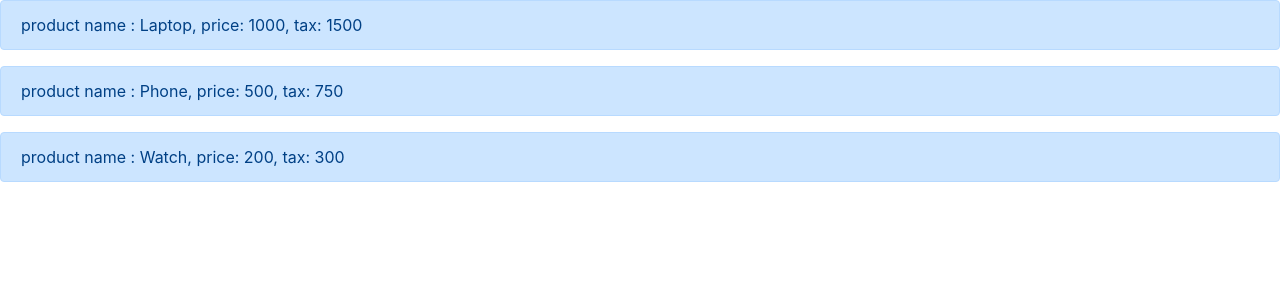
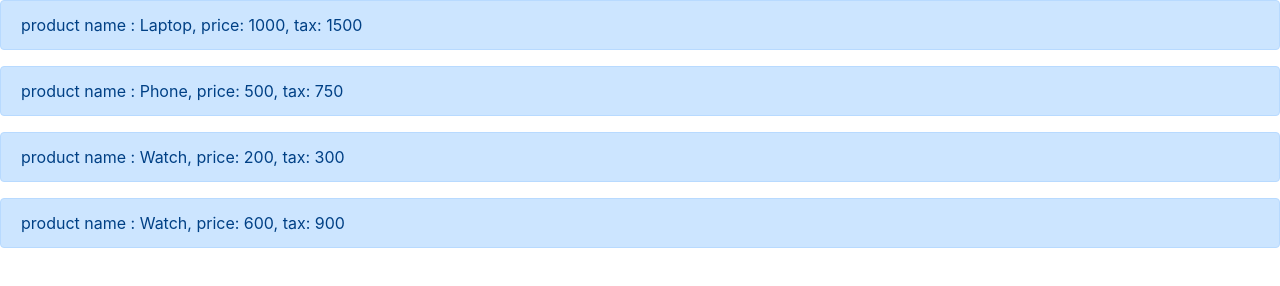
Before and after one commit to aida708/JS-Problems-Solutions, a plain HTML site: page WORKSHOP/workshop7/starter-files/exercise02.html in a window 1280 px wide. Drawn offline with nearby package versions, Linux system fonts and the light colour scheme.

Commit message:
Update exercise02.html

```diff
--- a/WORKSHOP/workshop7/starter-files/exercise02.html
+++ b/WORKSHOP/workshop7/starter-files/exercise02.html
@@ -41,6 +41,8 @@
       new Product('Laptop', 1000),
       new Product('Phone', 500),
       new Product('Watch', 200),
+      new Product('Watch', 600),
+
       ];
 
 
```
